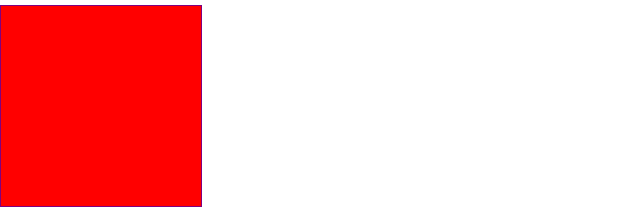
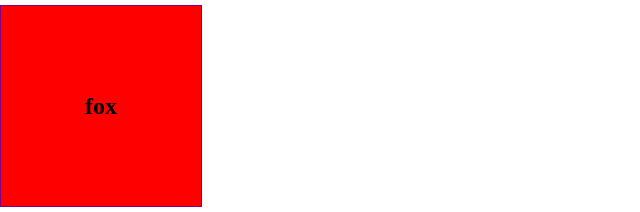
Before and after one commit to Alikhan06/Front-End, a plain HTML site: page index.html in a window 1280 px wide. Shown: the top 212 px of the page, 0-640 px from the left. Drawn offline with Linux system fonts and the light colour scheme.

Commit message:
new a branch

```diff
--- a/index.html
+++ b/index.html
@@ -7,7 +7,9 @@
     <link rel="stylesheet" href="css/style.css">
 </head>
 <body>
-    <section class="box"></section>
+    <section class="box">
+        <h1>fox</h1>
+    </section>
     <section class="box"></section>
     <section class="box"></section>
     <section class="box"></section>
```
